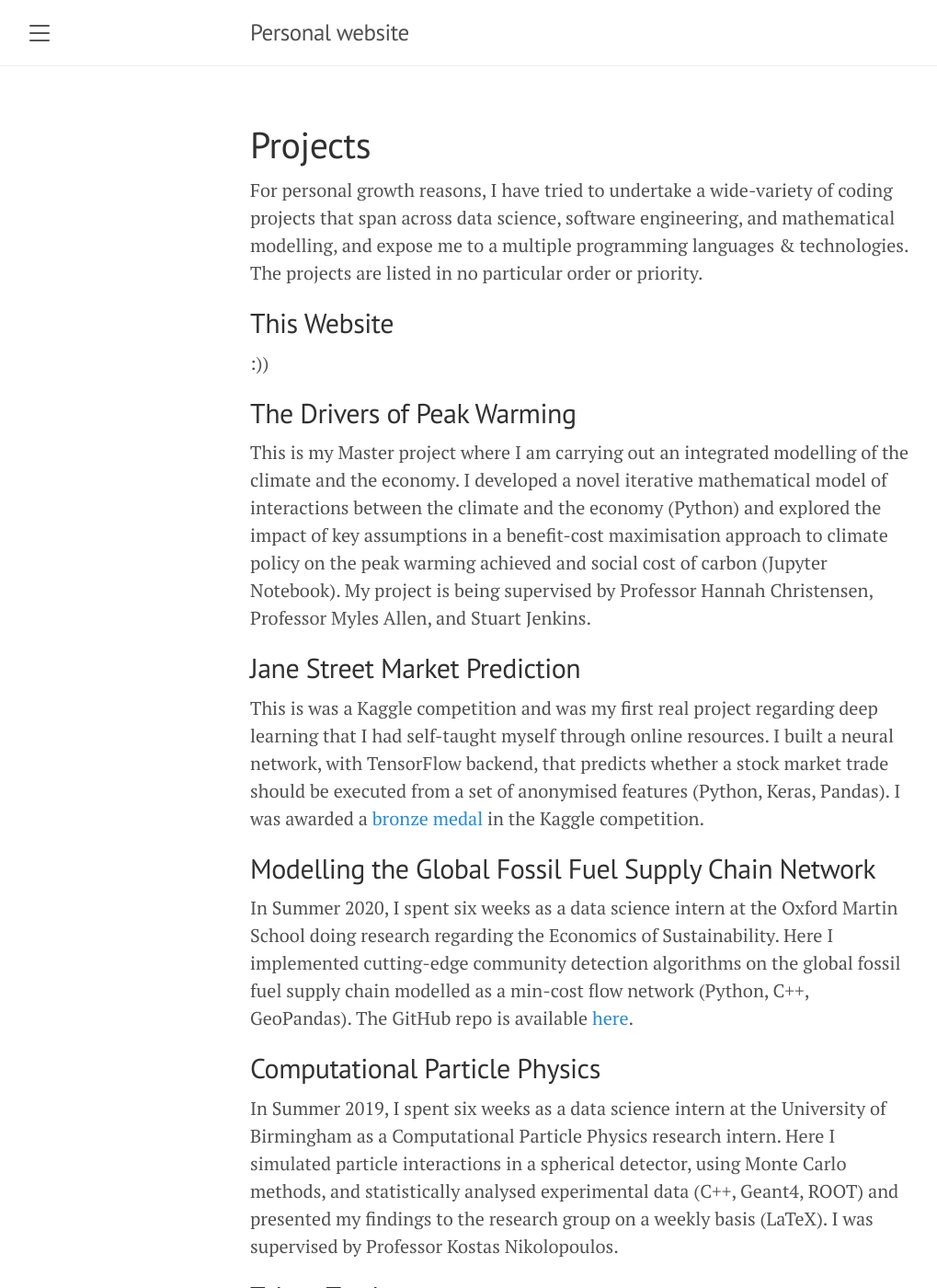
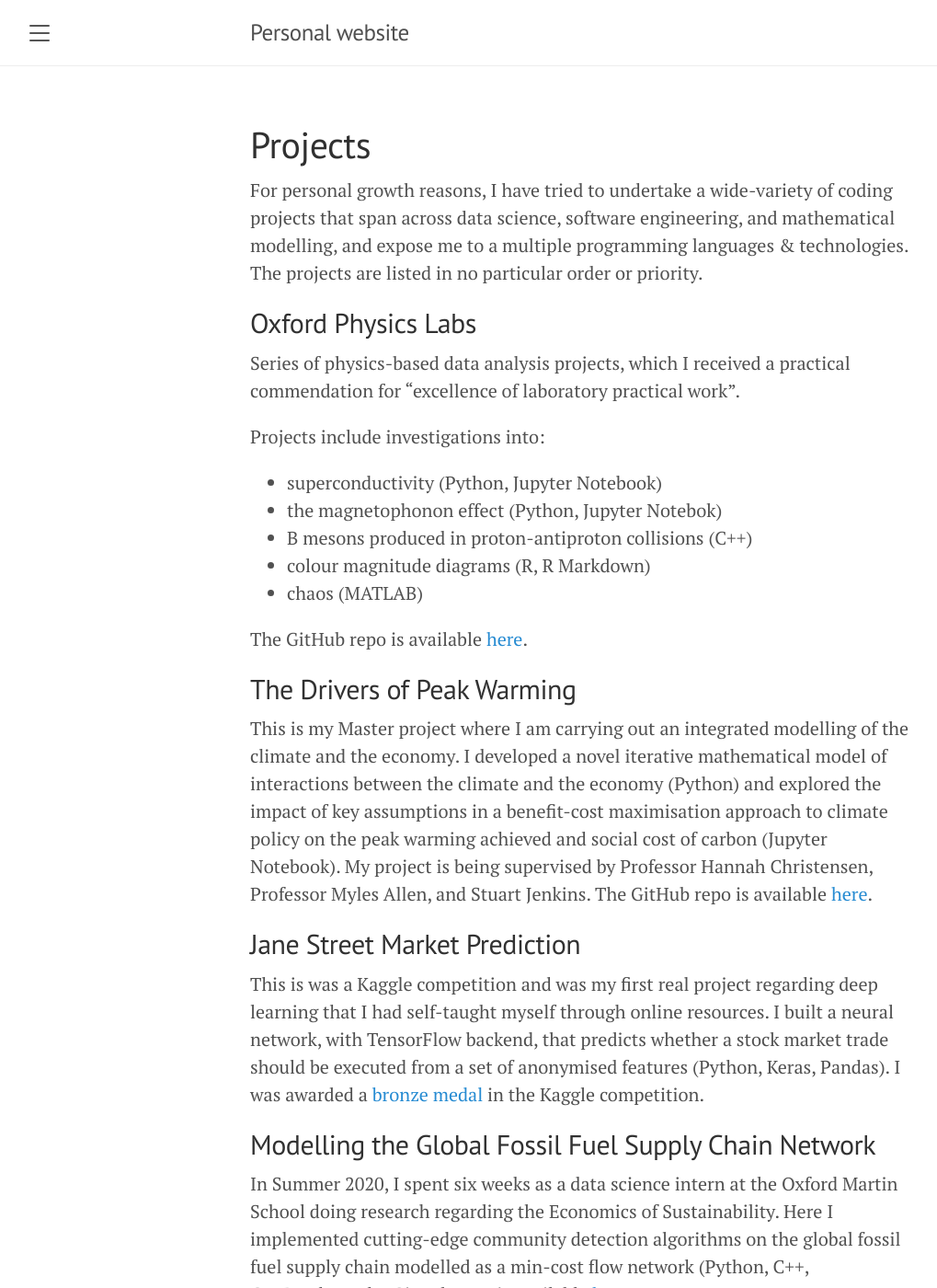
Before and after one commit to a5v/personal-website, a Jekyll site: the page built from projects.markdown, in a window 1280 px wide and 1400 px high. Shown: the whole window at 92% size, without its empty margins (8-1027 px from the left). Built offline with Jekyll 4.4.1, drawn with Linux system fonts in a browser that asks for light colours; some of the changed text lies outside the part shown.

Commit message:
add links to Github repos

```diff
--- a/projects.markdown
+++ b/projects.markdown
@@ -6,13 +6,22 @@ permalink: /projects/
 
 For personal growth reasons, I have tried to undertake a wide-variety of coding projects that span across data science, software engineering, and mathematical modelling, and expose me to a multiple programming languages & technologies. The projects are listed in no particular order or priority.
 
-## This Website
+## Oxford Physics Labs
 
-:))
+Series of physics-based data analysis projects, which I received a practical commendation for "excellence of laboratory practical work”.
+
+Projects include investigations into:
+- superconductivity (Python, Jupyter Notebook)
+- the magnetophonon effect (Python, Jupyter Notebok)
+- B mesons produced in proton-antiproton collisions (C++)
+- colour magnitude diagrams (R, R Markdown)
+- chaos (MATLAB)
+
+The GitHub repo is available [here](https://github.com/a5v/oxford-physics-labs).
 
 ## The Drivers of Peak Warming
 
-This is my Master project where I am carrying out an integrated modelling of the climate and the economy. I developed a novel iterative mathematical model of interactions between the climate and the economy (Python) and explored the impact of key assumptions in a benefit-cost maximisation approach to climate policy on the peak warming achieved and social cost of carbon (Jupyter Notebook). My project is being supervised by Professor Hannah Christensen, Professor Myles Allen, and Stuart Jenkins.
+This is my Master project where I am carrying out an integrated modelling of the climate and the economy. I developed a novel iterative mathematical model of interactions between the climate and the economy (Python) and explored the impact of key assumptions in a benefit-cost maximisation approach to climate policy on the peak warming achieved and social cost of carbon (Jupyter Notebook). My project is being supervised by Professor Hannah Christensen, Professor Myles Allen, and Stuart Jenkins. The GitHub repo is available [here](https://github.com/a5v/drivers-of-peak-warming).
 
 ## Jane Street Market Prediction
 
@@ -30,20 +39,9 @@ In Summer 2019, I spent six weeks as a data science intern at the University of
 
 This was a LawTech Hackathon at Barclays Eagle Labs, where my team developed a web application for trainee lawyers to manage workflow and develop emotional intelligence using natural language processing chatbot (HTML/CSS, Javascript, IBM Watson Assistant). We were awarded 2nd place in the Hackathon.
 
-## Oxford Physics Labs
-
-Series of physics-based data analysis projects, which I received a practical commendation for "excellence of laboratory practical work”.
-
-Projects include investigations into:
-- superconductivity (Python, Jupyter Notebook)
-- the magnetophonon effect (Python, Jupyter Notebok)
-- B mesons produced in proton-antiproton collisions (C++)
-- colour magnitude diagrams (R, R Markdown)
-- chaos (MATLAB)
-
 ## Monitoring Aerosols above Clouds
 
-This was my computational BA project on the influence of aerosols on the retrieval of cloud properties from satellite data (Python, FORTRAN, Azure).
+This was my computational BA project on the influence of aerosols on the retrieval of cloud properties from satellite data (Python, FORTRAN, Azure). The GitHub repo to the modified Python wrapper is available [here](https://github.com/a5v/pyDISORT) and the GitHub repo to the project is available [here](https://github.com/a5v/aerosols-above-clouds).
 
 ## Serverless Slack App for Onboarding
 
@@ -52,3 +50,9 @@ In Summer 2021, I spent two months as a software engineering intern at the TNG T
 ## PowerPoint Ghostwriter
 
 In Autumn 2022, I spent two months as a software engineering intern at the TNG Technology Consulting GmbH. Here I Incorporated NLP transformer models, to generate text and images, into a 'PowerPoint Ghostwriter' that uses AI to compose and deliver a presentation on a given topic (JavaScript, GPT-3, DALL·E 2). In addition, I helped develop a web application using Svelte to facilitate interacting with the 'PowerPoint Ghostwriter' (HTML, CSS).
+
+## This Website
+
+:))
+
+The GitHub repo is available [here](https://github.com/a5v/personal-website).
```
